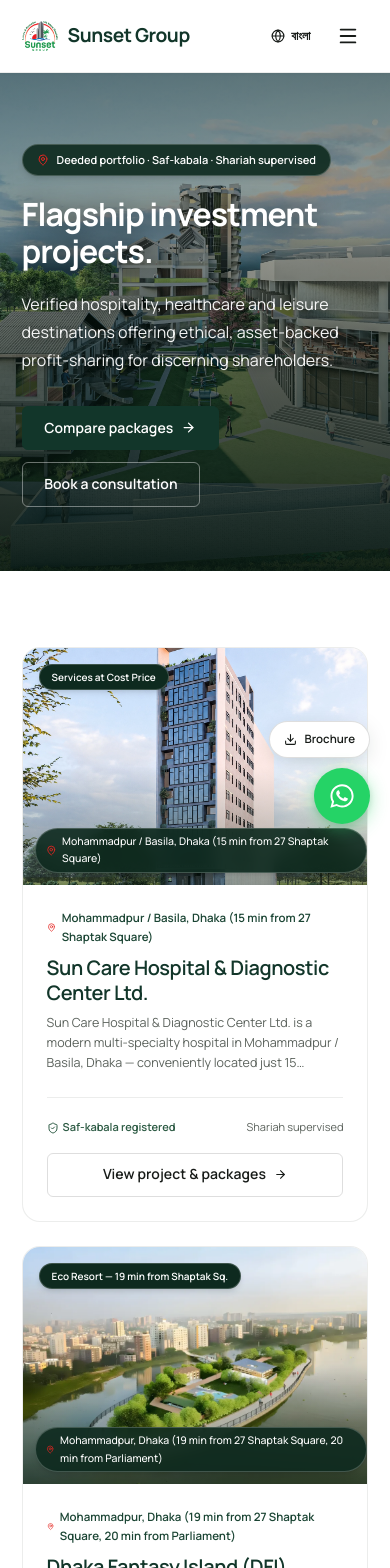
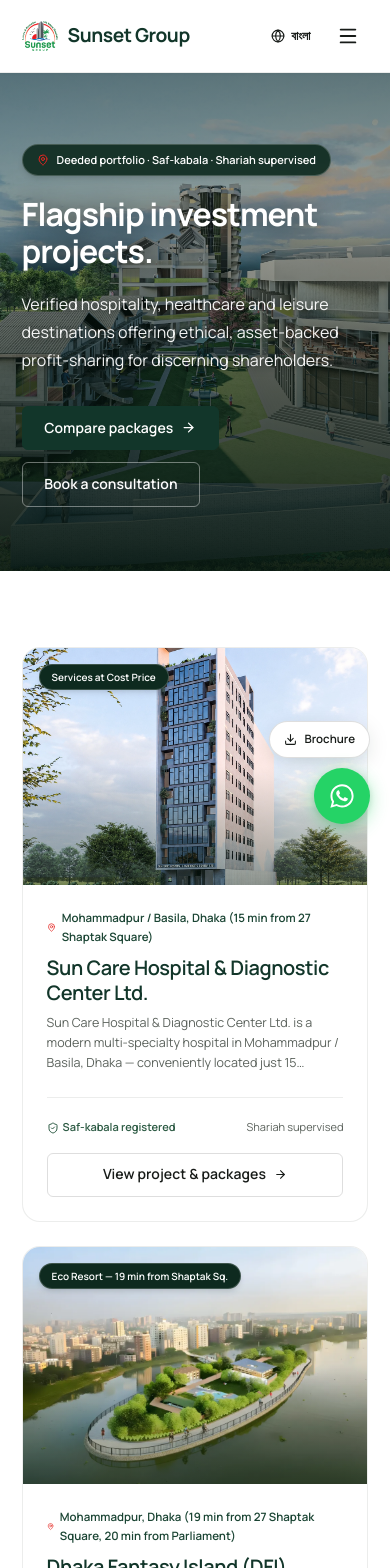
Before and after one commit to sunsetgroupbd/sunsetgroupbd, a Next.js app in the folder frontend/: page /projects in a window 390 px wide. Shown: the top 1568 px of the page. Built offline with nearby package versions, Linux system fonts and the light colour scheme.

Commit message:
fix(mobile): hide image location badges on mobile in Signature deeded developments

```diff
--- a/frontend/components/projects/ProjectsContent.tsx
+++ b/frontend/components/projects/ProjectsContent.tsx
@@ -80,7 +80,7 @@ export default function ProjectsContent() {
                     </span>
                   )}
                   {!project.slideshowImages && (
-                    <div className="absolute bottom-3 left-3 flex items-center gap-1.5 rounded-full bg-[#0e2a1f]/90 backdrop-blur-sm px-2.5 py-1 text-[10.5px] font-semibold text-white shadow-md border border-white/20">
+                    <div className="hidden sm:flex absolute bottom-3 left-3 items-center gap-1.5 rounded-full bg-[#0e2a1f]/90 backdrop-blur-sm px-2.5 py-1 text-[10.5px] font-semibold text-white shadow-md border border-white/20">
                       <MapPin size={11} className="text-[var(--sunset-red)]" />
                       <span className="text-white font-medium">{isBn ? project.locationBn : project.location}</span>
                     </div>
--- a/frontend/components/sections/ProjectsShowcase.tsx
+++ b/frontend/components/sections/ProjectsShowcase.tsx
@@ -81,7 +81,7 @@ export default function ProjectsShowcase() {
                           sizes="(max-width: 1024px) 100vw, 60vw"
                         />
                         <div className="absolute inset-0 bg-gradient-to-t from-[rgba(14,42,31,0.35)] via-transparent to-transparent opacity-70" />
-                        <div className="absolute bottom-4 left-4 flex items-center gap-2 rounded-full bg-[#0e2a1f] px-3.5 py-1.5 text-[11px] font-semibold text-white shadow-md border border-white/20">
+                        <div className="hidden sm:flex absolute bottom-4 left-4 items-center gap-2 rounded-full bg-[#0e2a1f] px-3.5 py-1.5 text-[11px] font-semibold text-white shadow-md border border-white/20">
                           <MapPin size={12} className="text-[var(--sunset-red)]" />
                           {isBn ? project.locationBn : project.location}
                         </div>
--- a/frontend/components/ui/ProjectImageSlideshow.tsx
+++ b/frontend/components/ui/ProjectImageSlideshow.tsx
@@ -67,7 +67,7 @@ export default function ProjectImageSlideshow({
           <span className="text-[12px] font-bold text-white drop-shadow-[0_2px_4px_rgba(0,0,0,0.8)] truncate">
             {isBn ? currentSlide.nameBn : currentSlide.name}
           </span>
-          <div className="flex items-center gap-1.5 rounded-full bg-[#0e2a1f]/90 backdrop-blur-sm px-3 py-1 text-[10.5px] font-semibold text-white shadow-md border border-white/20 w-fit">
+          <div className="hidden sm:flex items-center gap-1.5 rounded-full bg-[#0e2a1f]/90 backdrop-blur-sm px-3 py-1 text-[10.5px] font-semibold text-white shadow-md border border-white/20 w-fit">
             <MapPin size={11} className="text-[var(--sunset-red)] shrink-0" />
             <span className="truncate">{isBn ? currentSlide.locationBn : currentSlide.location}</span>
           </div>
```
